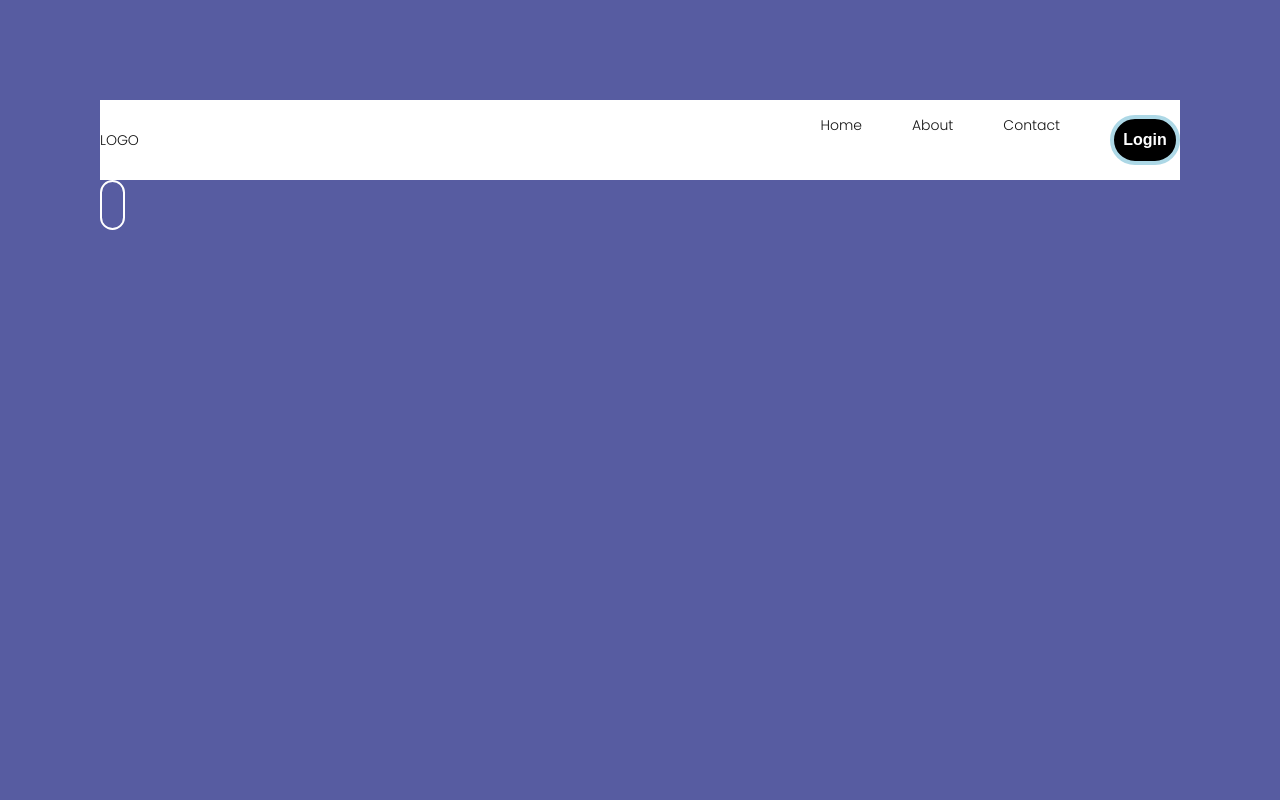
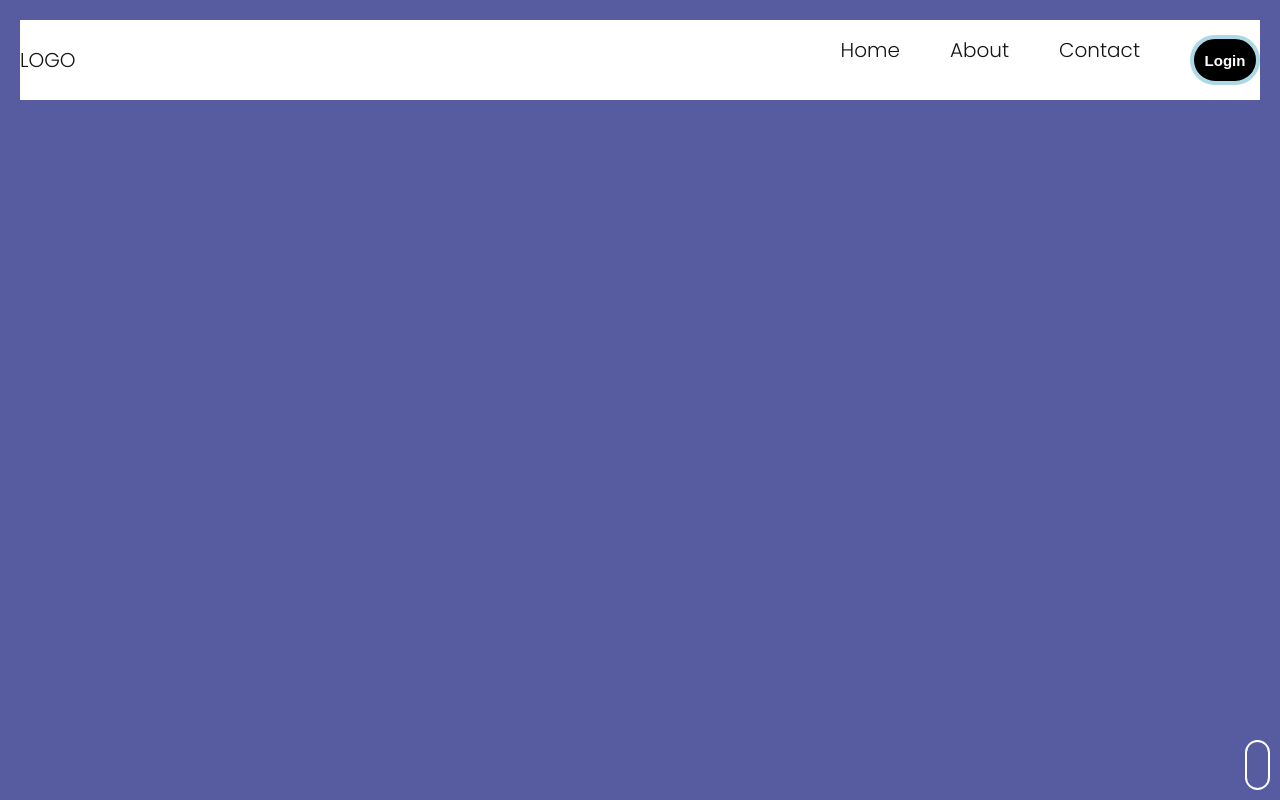
Before and after one commit to masamps/Portifolio, a plain HTML site: page index.html in a window 1280 px wide. Drawn offline with Linux system fonts and the light colour scheme.

Commit message:
Ajuste do menu principal

```diff
--- a/index.html
+++ b/index.html
@@ -5,7 +5,7 @@
     <meta http-equiv="X-UA-Compatible" content="IE=edge">
     <meta name="viewport" content="width=, initial-scale=1.0">
     <link rel="stylesheet" href="./style.css">
-    <title>Main</title>
+    <title>Portifólio</title>
 </head>
 <body>
     <nav class="navbar">
--- a/style.css
+++ b/style.css
@@ -8,8 +8,8 @@
 body{
     font-family: 'Poppins', sans-serif;
     background-color: #575ca1;
-    padding: 100px;
-    font-size: 14px;
+    padding: 20px;
+    font-size: 20px;
     color: #151515;
 }
 
@@ -66,12 +66,16 @@ body{
     }
 }
 
+/*Efeito scroll*/
 .mouse {
     width: 25px;
     height: 50px;
     border: 2px solid #fff;
     border-radius: 20px;
     display: flex;
+    position: absolute; /*posição fixa em relação a página*/
+    bottom: 10px; /*posição a partir da parte inferior*/
+    right: 10px; /*posição a partir da direita*/
 }
 .mouse-wheel{
     display: block;
@@ -98,7 +102,7 @@ body{
     width: 70px;
     height: 50px;
     border-radius: 45px;
-    font-size: 1rem;
+    font-size: 15px;
     font-weight: 900;
     background: #000;
     color: #fff;
```
